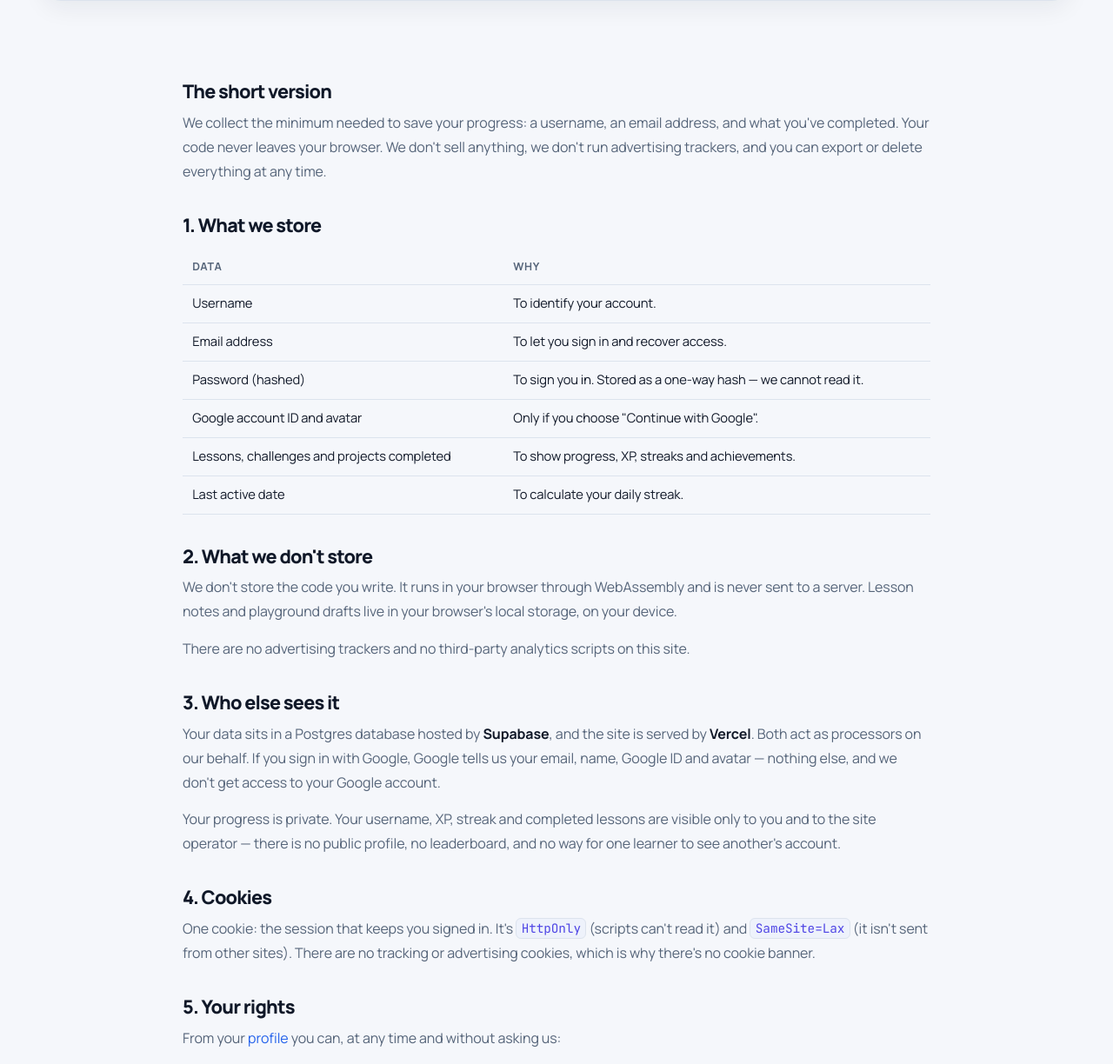
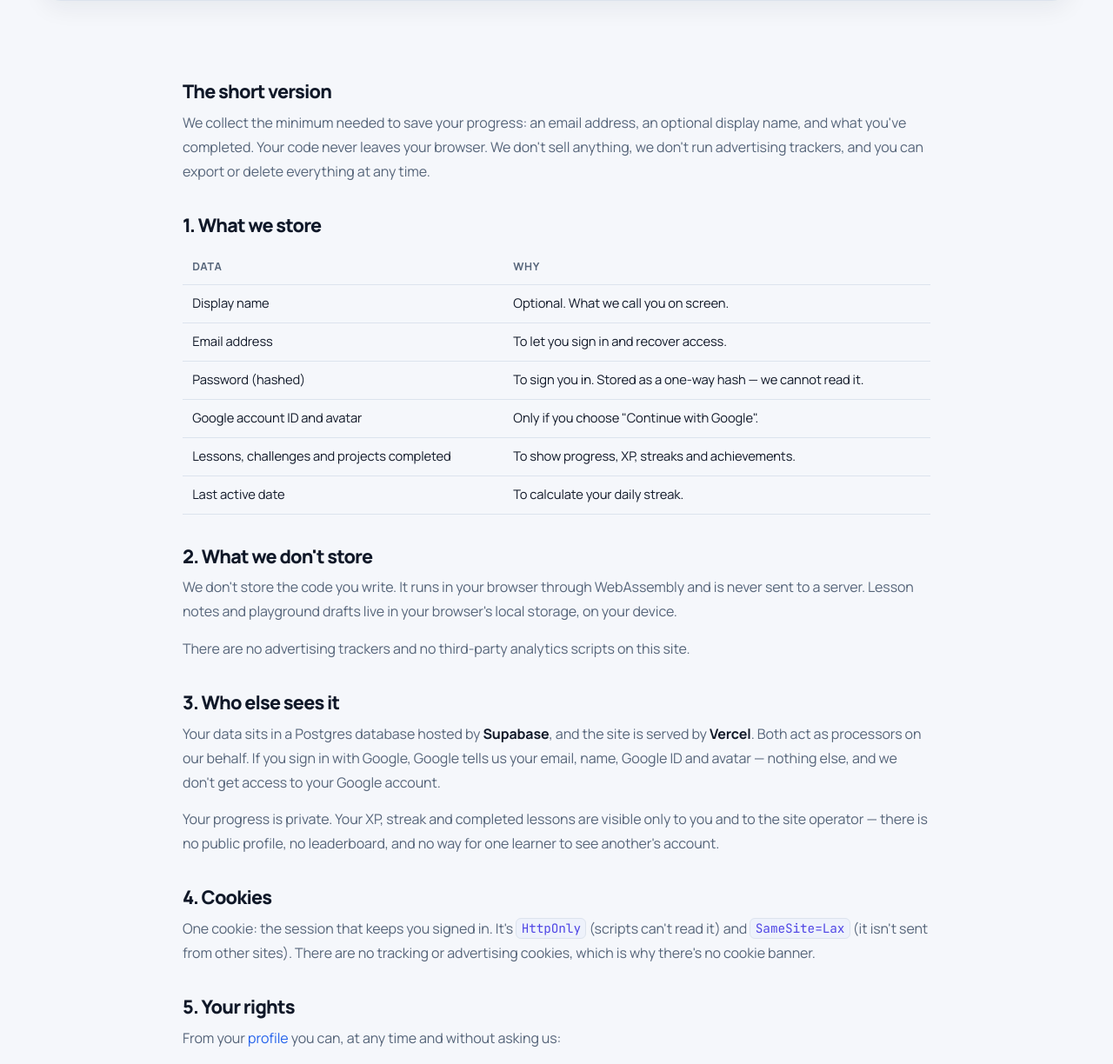
Before and after one commit to simasbuilds/pysprint, a Flask app: page /privacy in a window 1280 px wide. Shown: the part 430-1654 px from the top of the page at 87% size. Run offline with Flask 3, Linux system fonts and the light colour scheme; some libraries are stand-ins or nearby versions.

Commit message:
Make the email the account identity and drop the username field
The username only ever existed to give people a public handle on the
leaderboard. That was removed so learners cannot see each other, and the
field outlived its reason: it was never in a URL, never used to look anyone
up, and visible to nobody but the account owner and the admin portal. Two
fields were doing one job, and the required one was the one nobody saw.

Signup now asks for an email and a password, nothing else. One fewer
required field, and it matches how people already sign in. The database
still has a username column — it is NOT NULL UNIQUE and the
on_auth_user_created trigger derives one from the email — so this is a UI
and validation change rather than a schema migration, which keeps a working
system working.

Where the handle used to surface, the email takes over. The profile header
shows the address instead of @handle, and account deletion asks for the
email typed back, because asking somebody to reproduce a handle they never
chose is a puzzle rather than a safeguard. display_name_for falls back to
the local part of the email rather than the generated handle, for the same
reason.

Removed the matching dead code: the profile route was still validating a
username the form no longer submits, which would have rejected every save
with "Username must be 3-24 characters", and USERNAME_RE had no remaining
callers. The privacy policy listed a username among the data collected;
it now lists the optional display name, which is what is actually stored
at a person's choosing.

Verified end to end: signing up with only an email and password returns a
session, the dashboard greets by the email prefix, setting a display name
changes the greeting, deleting with the wrong text is refused and with the
right email succeeds, and the account is gone from the database afterwards.
70 page/width combinations clean, 0 console errors, 201 content snippets.

Co-Authored-By: Claude Opus 5 <noreply@anthropic.com>

```diff
--- a/app.py
+++ b/app.py
@@ -190,13 +190,19 @@ def award_new_achievements(user):
 def display_name_for(user):
     """What to call someone on screen.
 
-    `username` is a handle — URL-safe, unique, no spaces — so it cannot be
-    "Simas Bandzevicius". `display_name` is the free-form name, and falls
-    back to the handle when unset.
+    `display_name` is the free-form name people choose. When it is unset,
+    fall back to the local part of their email rather than the `username`
+    column: that is generated by a database trigger and never shown, so
+    greeting somebody by a handle they never picked would be worse than
+    guessing from the address they typed.
     """
     if not user:
         return ""
-    return (user["display_name"] or "").strip() or user["username"]
+    chosen = (user["display_name"] or "").strip()
+    if chosen:
+        return chosen
+    email = (user["email"] or "").strip()
+    return email.split("@")[0] if email else (user["username"] or "")
 
 
 @app.template_filter("stamp")
@@ -475,7 +481,6 @@ def start():
 
 # ── auth ─────────────────────────────────────────────────────────────
 
-USERNAME_RE = re.compile(r"^[a-zA-Z0-9_]{3,24}$")
 EMAIL_RE = re.compile(r"^[^@\s]+@[^@\s]+\.[^@\s]+$")
 
 
@@ -524,19 +529,16 @@ def send_welcome_email(username, email):
 def register():
     error = None
     if request.method == "POST":
-        username = request.form.get("username", "").strip()
         email = request.form.get("email", "").strip()
         password = request.form.get("password", "")
-        if not USERNAME_RE.match(username):
-            error = "Username must be 3–24 characters: letters, numbers, underscores."
-        elif not EMAIL_RE.match(email):
+        # No username is asked for: the on_auth_user_created trigger derives a
+        # unique one from the email, and nothing user-facing displays it.
+        if not EMAIL_RE.match(email):
             error = "Please enter a valid email address."
         elif len(password) < 8:
             error = "Password must be at least 8 characters."
-        elif db.username_taken(username):
-            error = "That username is already taken."
         else:
-            auth, err = supabase_auth.sign_up(email, password, username=username)
+            auth, err = supabase_auth.sign_up(email, password)
             if err:
                 error = err
             elif not auth.get("access_token"):
@@ -544,13 +546,8 @@ def register():
                 # person cannot be signed in yet.
                 return render_template("register.html", check_email=email)
             else:
-                # The profile row is created by a database trigger, which
-                # picks its own unique username; apply the requested one now
-                # that the account exists.
                 uid = auth["user"]["id"]
-                if not db.username_taken(username, uid):
-                    db.update_profile(uid, username=username)
-                send_welcome_email(username, email)
+                send_welcome_email(email.split("@")[0], email)
                 start_session(auth)
                 # Come back to the lesson they were on, so device progress
                 # syncs in context instead of dumping them on the dashboard.
@@ -653,16 +650,13 @@ def profile():
     user = current_user()
     error = saved = None
     if request.method == "POST":
-        username = request.form.get("username", "").strip()
         avatar = request.form.get("avatar", "").strip()
         display = request.form.get("display_name", "").strip()
 
+        # The form no longer submits a username. Validating one here would
+        # reject every save, since the field does not exist any more.
         if len(display) > 40:
             error = "Display name must be 40 characters or fewer."
-        elif not USERNAME_RE.match(username):
-            error = "Username must be 3–24 characters: letters, numbers, underscores."
-        elif db.username_taken(username, exclude_user_id=user["id"]):
-            error = "That username is already taken."
         else:
             avatar_url = None
             if avatar == "none":
@@ -671,7 +665,7 @@ def profile():
                 avatar_url = user["google_avatar"]
             elif avatar in AVATARS:
                 avatar_url = url_for("static", filename=f"images/avatars/{avatar}.png")
-            db.update_profile(user["id"], username=username, avatar_url=avatar_url,
+            db.update_profile(user["id"], avatar_url=avatar_url,
                               display_name=display)
             forget_user()
             user = current_user()
@@ -716,7 +710,10 @@ def profile_delete():
     typed = request.form.get("confirm_username", "").strip()
     password = request.form.get("password", "")
 
-    if typed.lower() != user["username"].lower():
+    # Confirm on the email, which is the identity people actually know. The
+    # username is generated by a database trigger and never shown, so asking
+    # for it would be a puzzle rather than a safeguard.
+    if typed.lower() != (user["email"] or "").lower():
         return redirect(url_for("profile", delete_error="name"))
 
     # Google-only accounts have no password to confirm; the template hides
--- a/templates/legal.html
+++ b/templates/legal.html
@@ -58,15 +58,15 @@
 
 {% else %}
   <h2>The short version</h2>
-  <p>We collect the minimum needed to save your progress: a username, an email address, and
-     what you've completed. Your code never leaves your browser. We don't sell anything, we
+  <p>We collect the minimum needed to save your progress: an email address, an optional
+     display name, and what you've completed. Your code never leaves your browser. We don't sell anything, we
      don't run advertising trackers, and you can export or delete everything at any time.</p>
 
   <h2>1. What we store</h2>
   <table class="legal-table">
     <thead><tr><th>Data</th><th>Why</th></tr></thead>
     <tbody>
-      <tr><td>Username</td><td>To identify your account.</td></tr>
+      <tr><td>Display name</td><td>Optional. What we call you on screen.</td></tr>
       <tr><td>Email address</td><td>To let you sign in and recover access.</td></tr>
       <tr><td>Password (hashed)</td><td>To sign you in. Stored as a one-way hash — we cannot read it.</td></tr>
       <tr><td>Google account ID and avatar</td><td>Only if you choose "Continue with Google".</td></tr>
@@ -86,7 +86,7 @@
      served by <strong>Vercel</strong>. Both act as processors on our behalf. If you sign in
      with Google, Google tells us your email, name, Google ID and avatar — nothing else, and
      we don't get access to your Google account.</p>
-  <p>Your progress is private. Your username, XP, streak and completed lessons are
+  <p>Your progress is private. Your XP, streak and completed lessons are
      visible only to you and to the site operator — there is no public profile,
      no leaderboard, and no way for one learner to see another's account.</p>
 
```
Also changed, not shown: templates/profile.html (+10 -16 lines), templates/register.html (+4 -6 lines).
